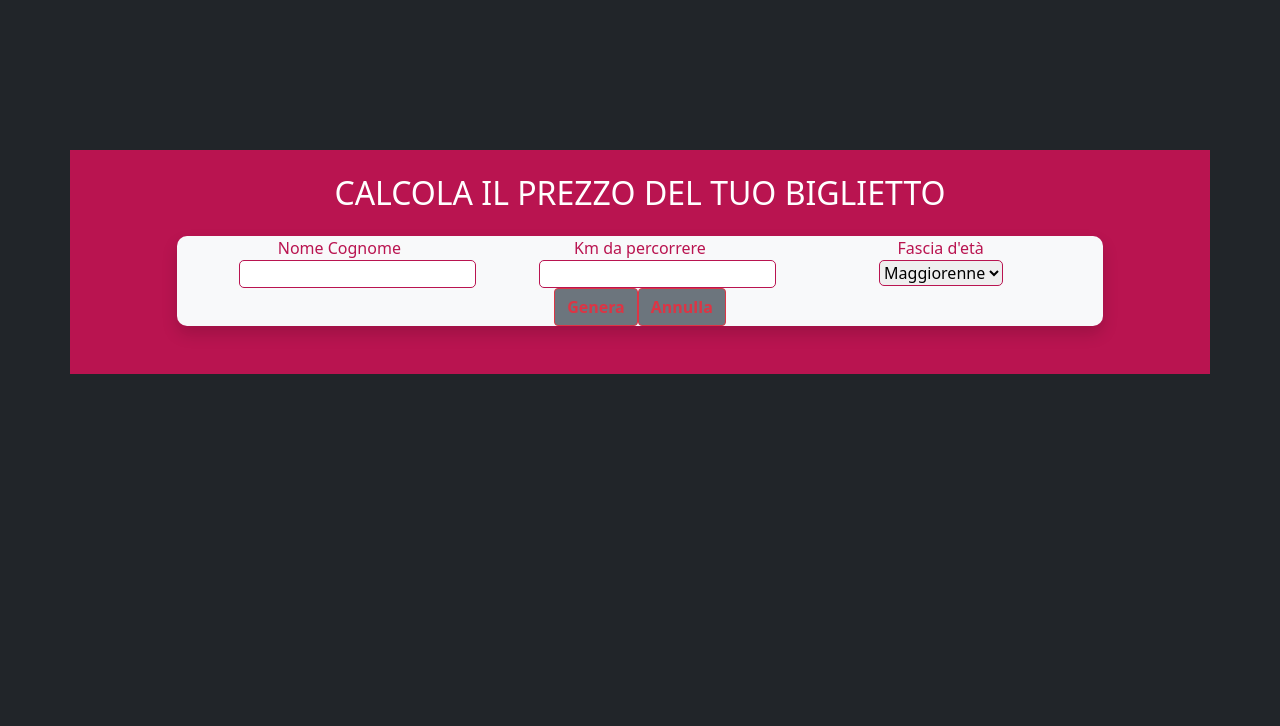
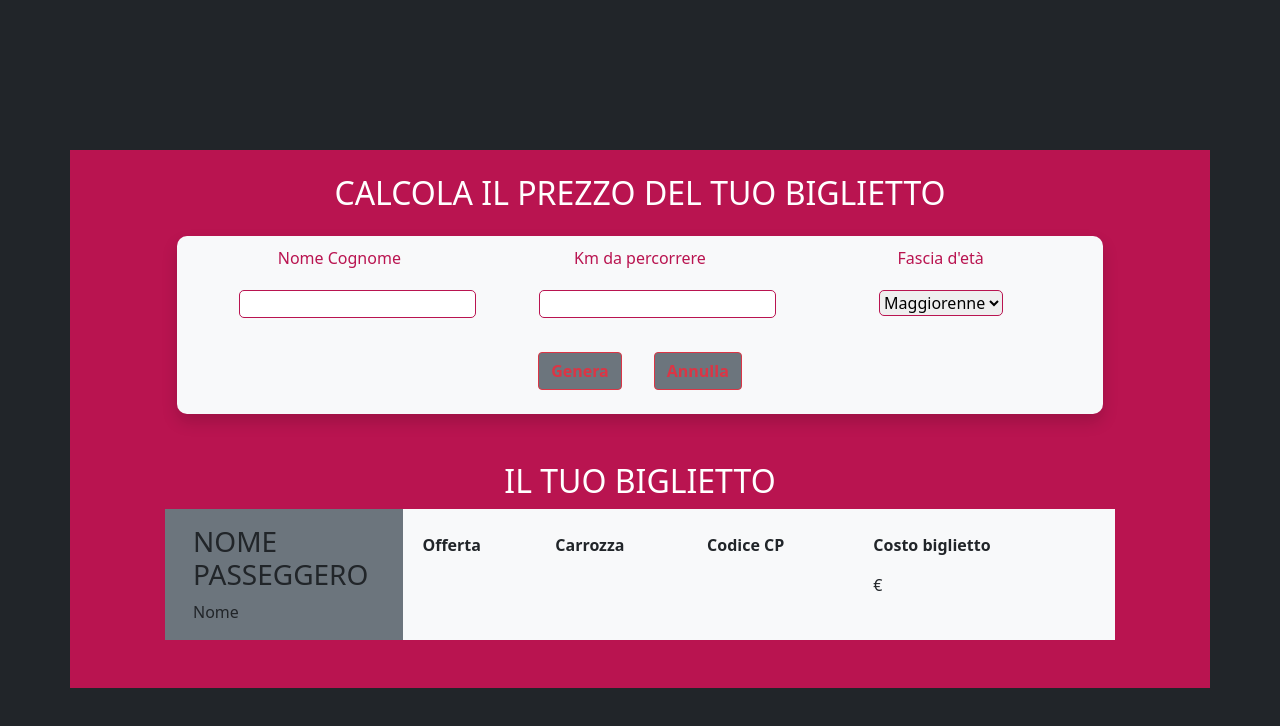
Before and after one commit to Luca-Riz/js-biglietto-treno-form, a plain HTML site: page index.html in a window 1280 px wide. Drawn offline with nearby package versions, Linux system fonts and the light colour scheme.

Commit message:
add all graphics

```diff
--- a/css/style.css
+++ b/css/style.css
@@ -18,13 +18,18 @@
 form input, form select{
     border: 1px solid #b91450;
     border-radius: 5px;
+    margin: 10px 0;
+}
+
+form label {
+    margin: 10px 0;
 }
 
 .input_cell {
     border-radius: 10px;
 }
 
-#show-hide { display: none;}
+/* #show-hide { display: none;} */
 
 
 
--- a/index.html
+++ b/index.html
@@ -55,8 +55,8 @@
                                 <!-- fine form -->
 
                                 <div class="d-flex justify-content-center">
-                                    <div id="bGenera" class="btn btn-secondary btn-outline-danger fw-bold">Genera</div>
-                                    <div id="bAnnulla" class="btn btn-secondary btn-outline-danger fw-bold">Annulla</div>
+                                    <div id="bGenera" class="btn btn-secondary btn-outline-danger fw-bold my-4 mx-3">Genera</div>
+                                    <div id="bAnnulla" class="btn btn-secondary btn-outline-danger fw-bold my-4 mx-3">Annulla</div>
                                 </div>
                             </div>
 
@@ -65,13 +65,13 @@
                                 <h2 class="text-uppercase text-center text-white">Il tuo biglietto</h2>
                                 <div class="row bg-light mb-5">
                                     <div class="col-3 bg-secondary">
-                                        <h3 class="text-uppercase">Nome passeggero</h3>
-                                        <div id="nomePass">Nome</div>
+                                        <h3 class="text-uppercase mt-3 mx-3">Nome passeggero</h3>
+                                        <div class="mb-3 mx-3" id="nomePass">Nome</div>
                                     </div>
                                     <div class="col-9">
                                         <!-- tabella prezzi -->
                                         <div class="table-responsive">
-                                            <table class="table align-middle">
+                                            <table class="table align-middle table-borderless mt-3">
                                               <thead>
                                                 <tr>
                                                     <th>Offerta</th>
--- a/js/script.js
+++ b/js/script.js
@@ -29,7 +29,7 @@ elabora.addEventListener("click", function(){
     var x = document.getElementById("show-hide");
         x.style.display = "block"; // mostra biglietto
     document.getElementById('nomePass').innerHTML = nome; //nome
-    document.getElementById('prezzo').innerHTML = prezzo; // prezzo
+    document.getElementById('prezzo').innerHTML = prezzo + '€'; // prezzo
     document.getElementById('sconto').innerHTML = sconto; // stringa sconto
     document.getElementById('codCp').innerHTML = Math.floor(Math.random()*10000)+90000; //cp random
     document.getElementById('carrozza').innerHTML = Math.floor(Math.random()*9)+1; //carrozza random
```
